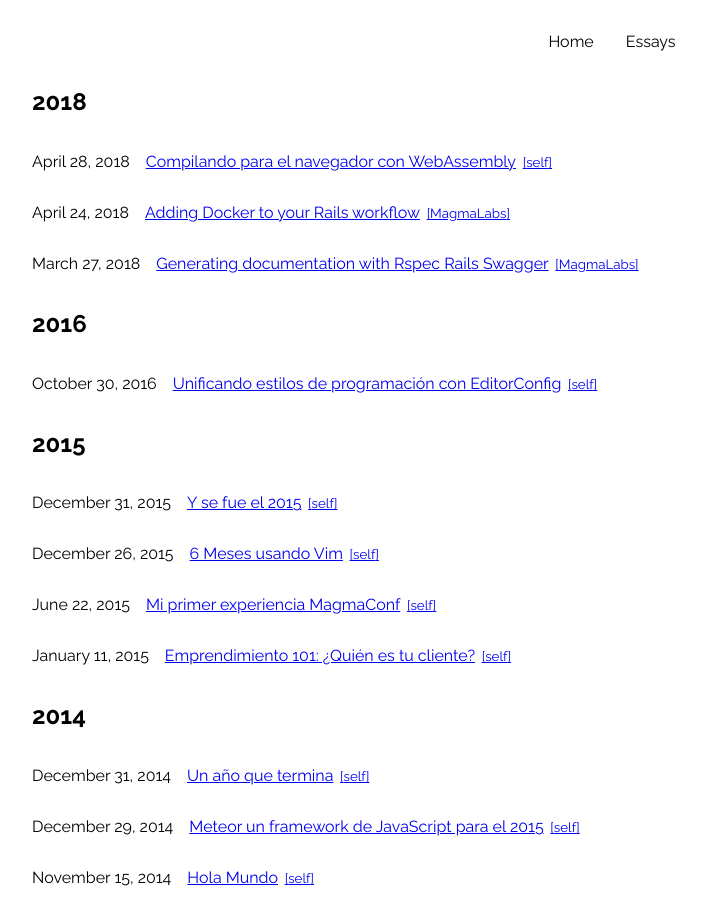
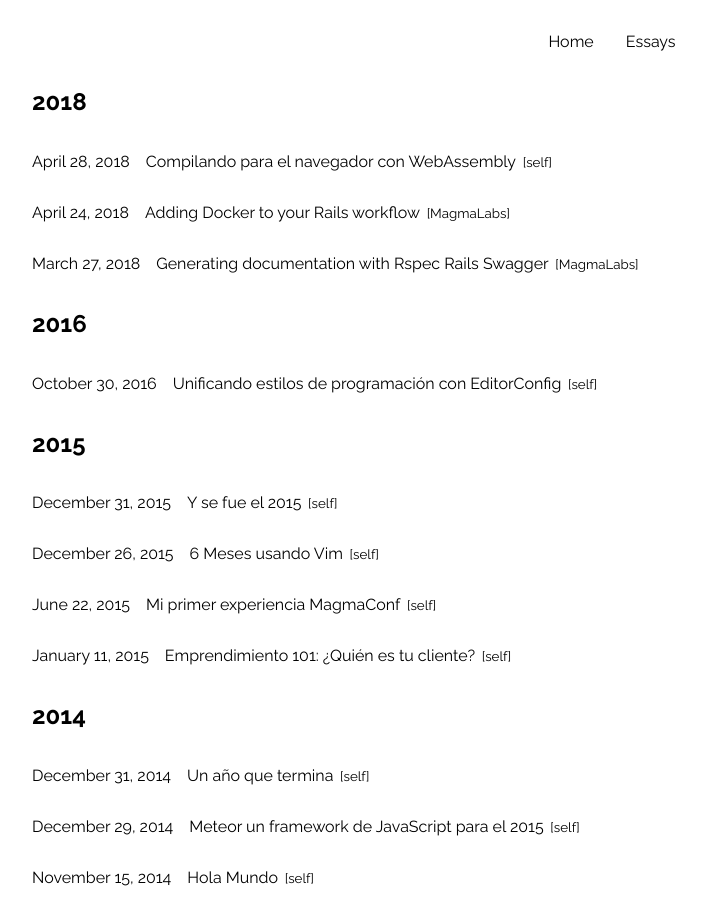
Before and after one commit to JuanCrg90/juancrg90.me, a Next.js app: page /essays in a window 1280 px wide. Shown: the top 903 px of the page, without its empty margins (48-754 px from the left). Built offline with nearby package versions, Linux system fonts and the light colour scheme.

Commit message:
Linter Details

```diff
--- a/pages/essays.js
+++ b/pages/essays.js
@@ -28,22 +28,30 @@ const essays2014 = [
 import Link from 'next/link'
 function Essay({ essay }) {
   const renderLink = () => {
-    if(essay.slug.includes('http')) {
-      return <a href={essay.slug} target="_blank" rel="noopener noreferrer">{essay.title}</a>
-    } else {
-      return <Link href={`essays/${essay.slug}`}><a>{essay.title}</a></Link>
+    if (essay.slug.includes('http')) {
+      return <a href={essay.slug} target="_blank" rel="noopener noreferrer">{essay.title}</a>;
     }
+    return <Link href={`${essay.slug}`}><a>{essay.title}</a></Link>;
   };
 
   return (
     <article>
-      <PublishedAt datetime={essay.date} date={ new Date(essay.date)}/>
+      <PublishedAt datetime={essay.date} date={new Date(essay.date)} />
       {renderLink(essay)}
-      <small><a className='source' href={essay.sourceUrl}>[{essay.source}]</a></small>
+      <small><a className="source" href={essay.sourceUrl}>[{essay.source}]</a></small>
       <style jsx global>
         {`
           .publishedAt {
             margin-right: 1em;
+          }
+
+          a {
+            color: #000;
+            text-decoration: none;
+          }
+
+          a:hover {
+            text-decoration: underline;
           }
         `}
       </style>
@@ -56,9 +64,8 @@ function Essay({ essay }) {
       </style>
     </article>
   );
+}
 
-
-}
 const Essays = () => (
   <MainLayout>
     <section>
```
Lines whose indentation alone changed are shown as unchanged.
